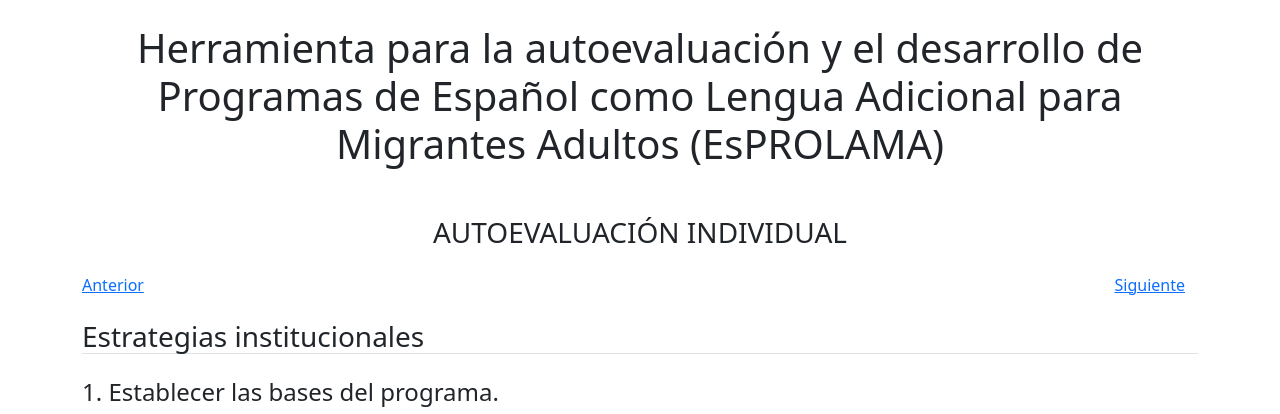
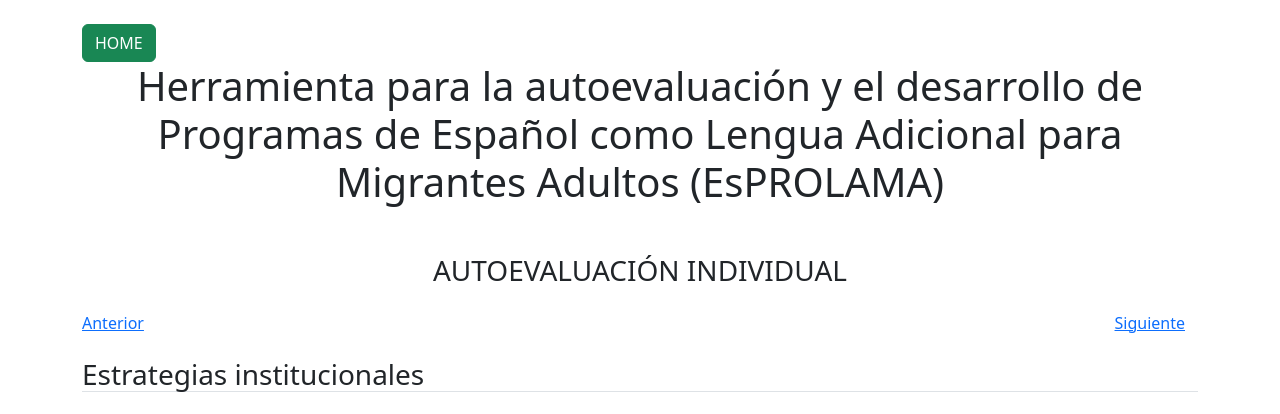
Before and after one commit to davidcrm/EsPROLAMA, a Django app: template elama/templates/elama/individual_descriptor.html in a window 1280 px wide. Shown: the part 58-472 px from the top of the page. Run offline with Django 5.2, Linux system fonts and the light colour scheme; the template is opened without the code that fills it: values that come from a table or form of the project are taken from there, others are empty; data comes from the database, SQL or seed files in the repository; parts of the project's set-up code (start-up, migrations or seed data) failed here and were passed over; some libraries are stand-ins or nearby versions.

Commit message:
ADD: Home button in descriptor view

```diff
--- a/elama/templates/elama/individual_descriptor.html
+++ b/elama/templates/elama/individual_descriptor.html
@@ -2,6 +2,7 @@
 {% load django_bootstrap5 %}
 
 {% block content %}
+    <a class="btn btn-success" href="{% url 'elama:individual-detail' autoevaluacion.id %}">HOME</a>
     <h1 class="text-center">
         Herramienta para la autoevaluación y el desarrollo de Programas de Español como Lengua Adicional para
         Migrantes Adultos (EsPROLAMA)
```
